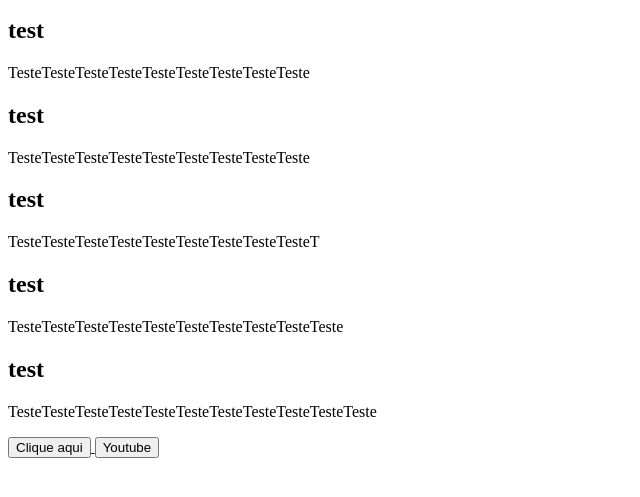
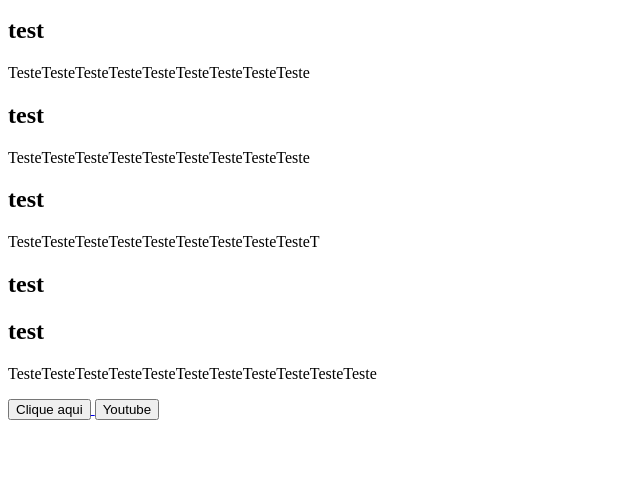
Before and after one commit to xknj/project-1, a plain HTML site: page index.html in a window 1280 px wide. Shown: the part 101-598 px from the top of the page, without its empty margins (0-640 px from the left). Drawn offline with Linux system fonts and the light colour scheme.

Commit message:
Deletei 1 linha

```diff
--- a/index.html
+++ b/index.html
@@ -18,7 +18,7 @@
    <h2>test</h2>
    <p> TesteTesteTesteTesteTesteTesteTesteTesteTesteT</p>
    <h2>test</h2>
-   <p>TesteTesteTesteTesteTesteTesteTesteTesteTesteTeste</p>
+
    <h2>test</h2>
    <p>TesteTesteTesteTesteTesteTesteTesteTesteTesteTesteTeste</p>
 
```
